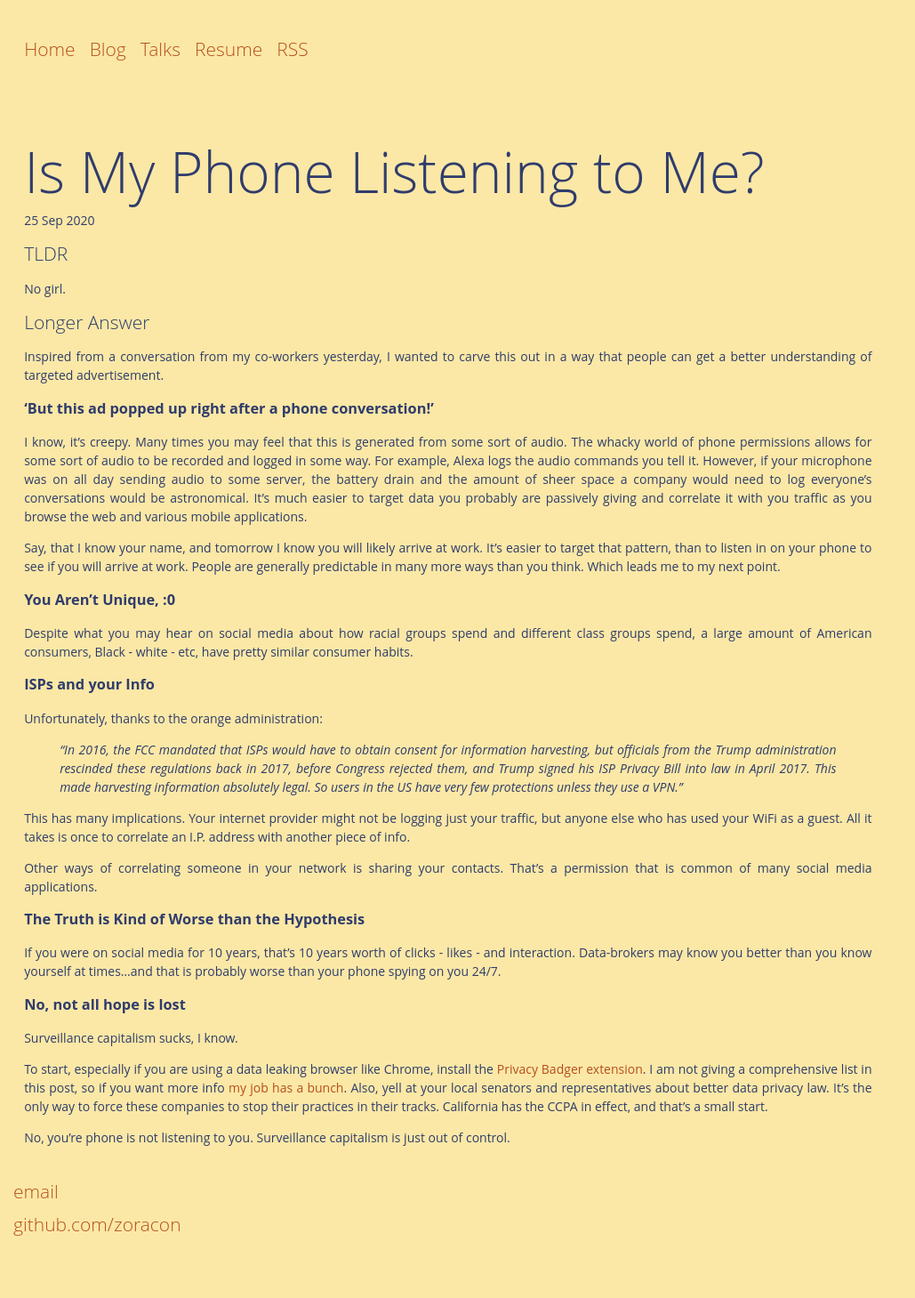
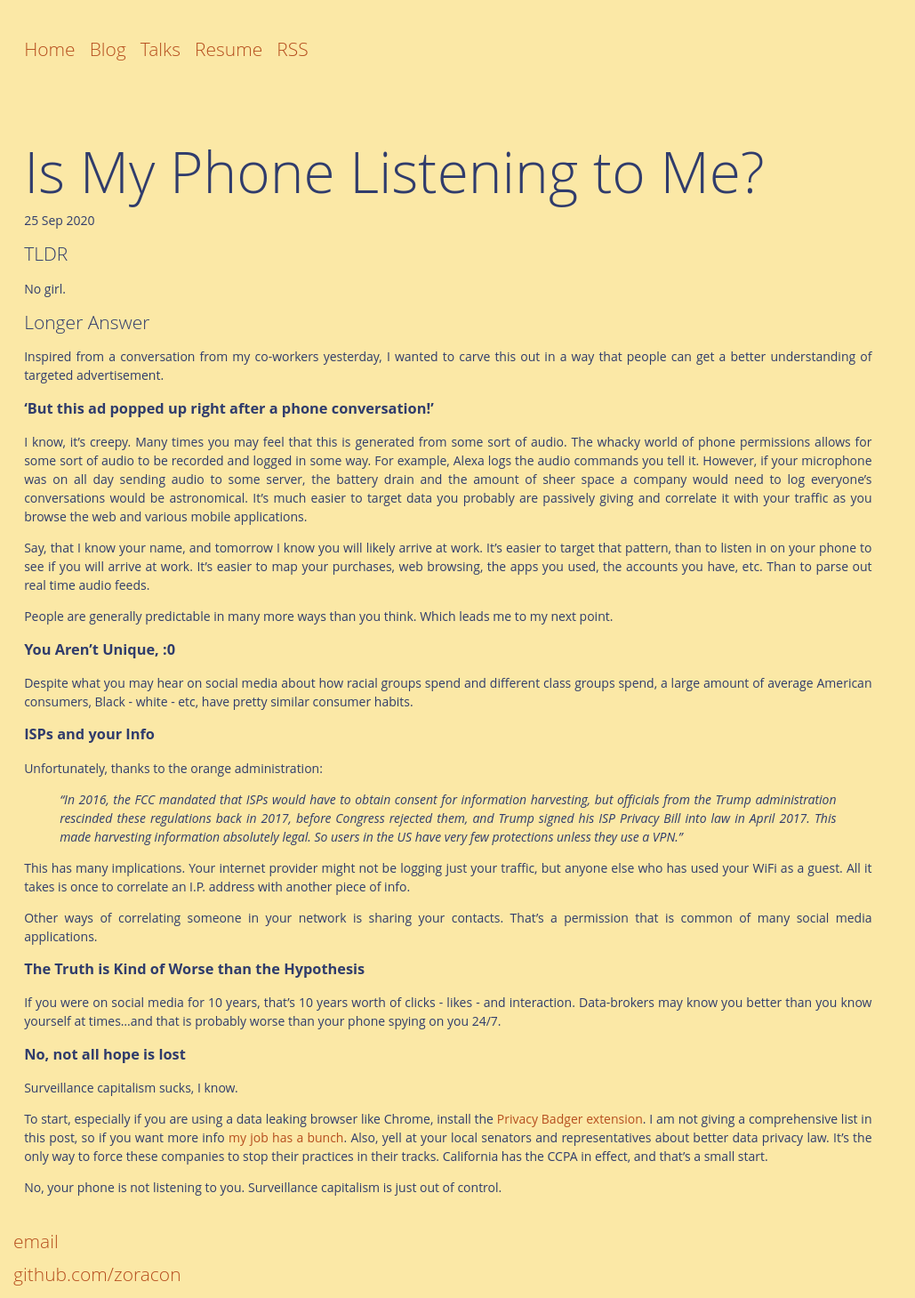
Before and after one commit to zoracon/zoracon.github.io, a Jekyll site: the page built from _posts/2020-09-25-phone-listening.md, in a window 1280 px wide. Shown: the whole page at 89% size, without its empty margins (0-1029 px from the left). Built offline with Jekyll 4.4.1, drawn with Linux system fonts in a browser that asks for light colours; before the commit the page ends 1403 px from its top, so only the background shows below that.

Commit message:
Amend typos

```diff
--- a/_posts/2020-09-25-phone-listening.md
+++ b/_posts/2020-09-25-phone-listening.md
@@ -14,13 +14,15 @@
 
 ### 'But this ad popped up right after a phone conversation!'
 
-I know, it's creepy. Many times you may feel that this is generated from some sort of audio. The whacky world of phone permissions allows for some sort of audio to be recorded and logged in some way. For example, Alexa logs the audio commands you tell it. However, if your microphone was on all day sending audio to some server, the battery drain and the amount of sheer space a company would need to log everyone's conversations would be astronomical. It's much easier to target data you probably are passively giving and correlate it with you traffic as you browse the web and various mobile applications.
+I know, it's creepy. Many times you may feel that this is generated from some sort of audio. The whacky world of phone permissions allows for some sort of audio to be recorded and logged in some way. For example, Alexa logs the audio commands you tell it. However, if your microphone was on all day sending audio to some server, the battery drain and the amount of sheer space a company would need to log everyone's conversations would be astronomical. It's much easier to target data you probably are passively giving and correlate it with your traffic as you browse the web and various mobile applications.
 
-Say, that I know your name, and tomorrow I know you will likely arrive at work. It's easier to target that pattern, than to listen in on your phone to see if you will arrive at work. People are generally predictable in many more ways than you think. Which leads me to my next point.
+Say, that I know your name, and tomorrow I know you will likely arrive at work. It's easier to target that pattern, than to listen in on your phone to see if you will arrive at work. It's easier to map your purchases, web browsing, the apps you used, the accounts you have, etc. Than to parse out real time audio feeds.
+
+People are generally predictable in many more ways than you think. Which leads me to my next point.
 
 ### You Aren't Unique, :0
 
-Despite what you may hear on social media about how racial groups spend and different class groups spend, a large amount of American consumers, Black - white - etc, have pretty similar consumer habits.
+Despite what you may hear on social media about how racial groups spend and different class groups spend, a large amount of average American consumers, Black - white - etc, have pretty similar consumer habits.
 
 ### ISPs and your Info
 
@@ -42,4 +44,4 @@
 
 To start, especially if you are using a data leaking browser like Chrome, install the [Privacy Badger extension](https://privacybadger.org/). I am not giving a comprehensive list in this post, so if you want more info [my job has a bunch](https://ssd.eff.org/en/module-categories/tool-guides). Also, yell at your local senators and representatives about better data privacy law. It's the only way to force these companies to stop their practices in their tracks. California has the CCPA in effect, and that's a small start.
 
-No, you're phone is not listening to you. Surveillance capitalism is just out of control.
+No, your phone is not listening to you. Surveillance capitalism is just out of control.
```
